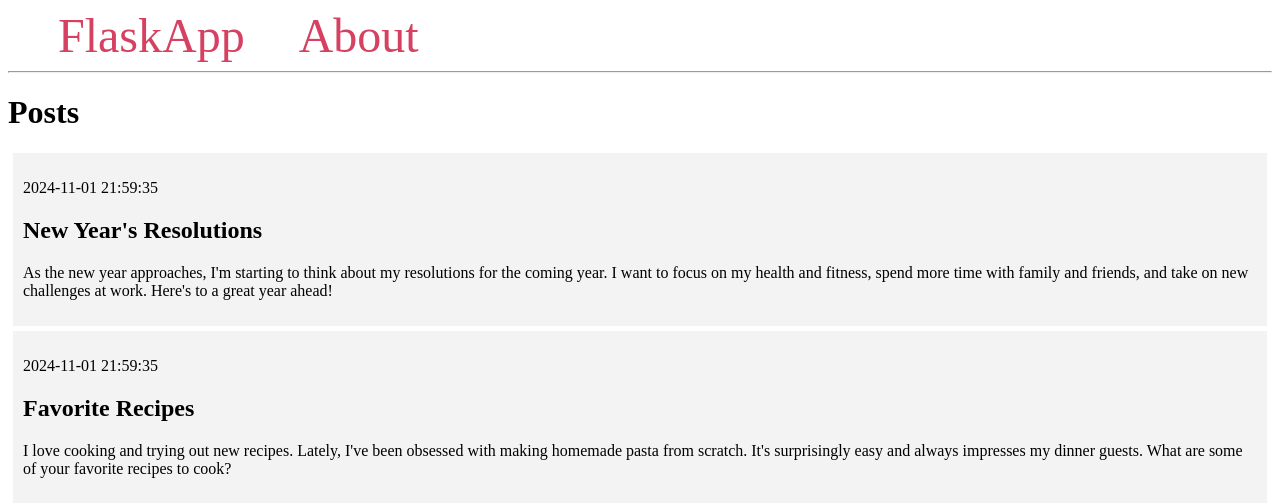
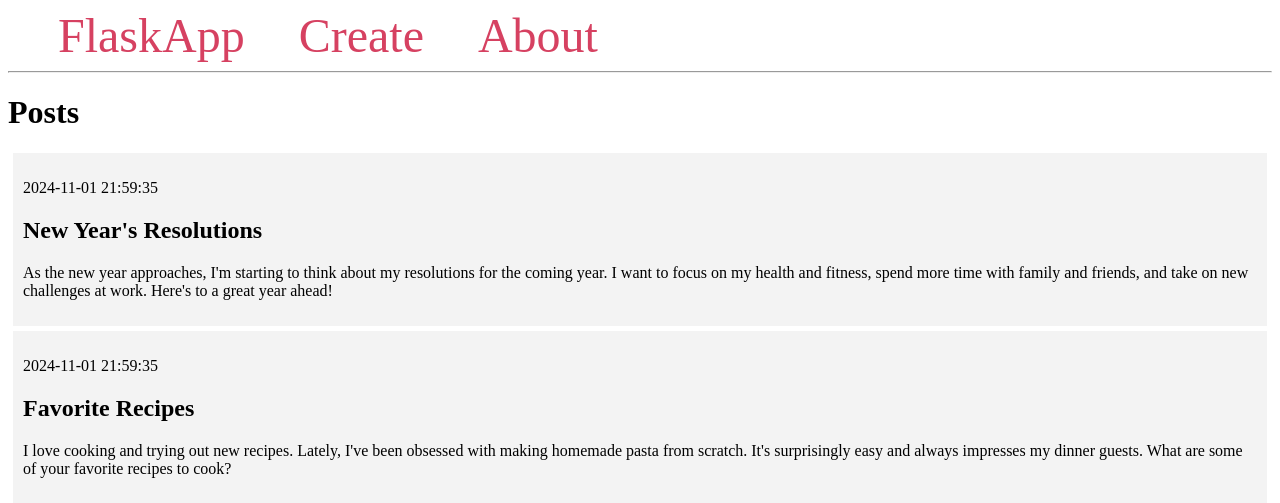
Before and after one commit to Emantle541/Flask-Blog, a Flask app: page / in a window 1280 px wide. Shown: the top 503 px of the page. Run offline with Flask 3, Linux system fonts and the light colour scheme; data comes from the database, SQL or seed files in the repository; both versions use the stored data as it was after the commit.

Commit message:
Updated to be able to create posts.

```diff
--- a/app.py
+++ b/app.py
@@ -4,6 +4,7 @@ from flask import Flask, render_template, request, url_for, flash, redirect, abo
 # make a Flask application object called app
 app = Flask(__name__)
 app.config["DEBUG"] = True
+app.config['SECRET_KEY'] = 'your secret key'
 
 
 
@@ -35,9 +36,28 @@ def index():
     #send the posts to the index.html template to be displayed
     return render_template('index.html', posts=posts)
 
+@app.route('/create/', methods=('GET', 'POST'))
+def create():
+    #determine if the page is being requested with a POST or GET request
+    if request.method == 'POST':
+        #get the title and content that was submitted
+        title = request.form['title']
+        content = request.form['content']
 
+        #display an error if title or content is not submitted
+        #else make a database connection and insert the blog post ccontent
+        if not title:
+            flash("Title is required")
+        elif not content:
+            flash('Content is required')
+        else:
+            conn = get_db_connection()
+            #insert data into database
+            conn.execute('INSERT INTO posts (title, content) VALUES (?, ?)', (title, content))
+            conn.commit()
+            conn.close()
+            return redirect(url_for('index'))
 
-# route to create a post
-
+    return render_template('create.html')
 
 app.run(port=5008)
--- a/templates/base.html
+++ b/templates/base.html
@@ -28,10 +28,14 @@
 <body>
     <nav>
         <a href="{{ url_for('index') }}">FlaskApp</a>
+        <a href="{{ url_for('create') }}">Create</a>
         <a href="#">About</a>
     </nav>
     <hr>
     <div class="content">
+        {% for message in get_flashed_messages() %}
+            <div class="alert"{{ message}} </div>
+        {% endfor %}
         {% block content %} {% endblock %}
     </div>
 </body>
```
Also changed, not shown: database.db.
